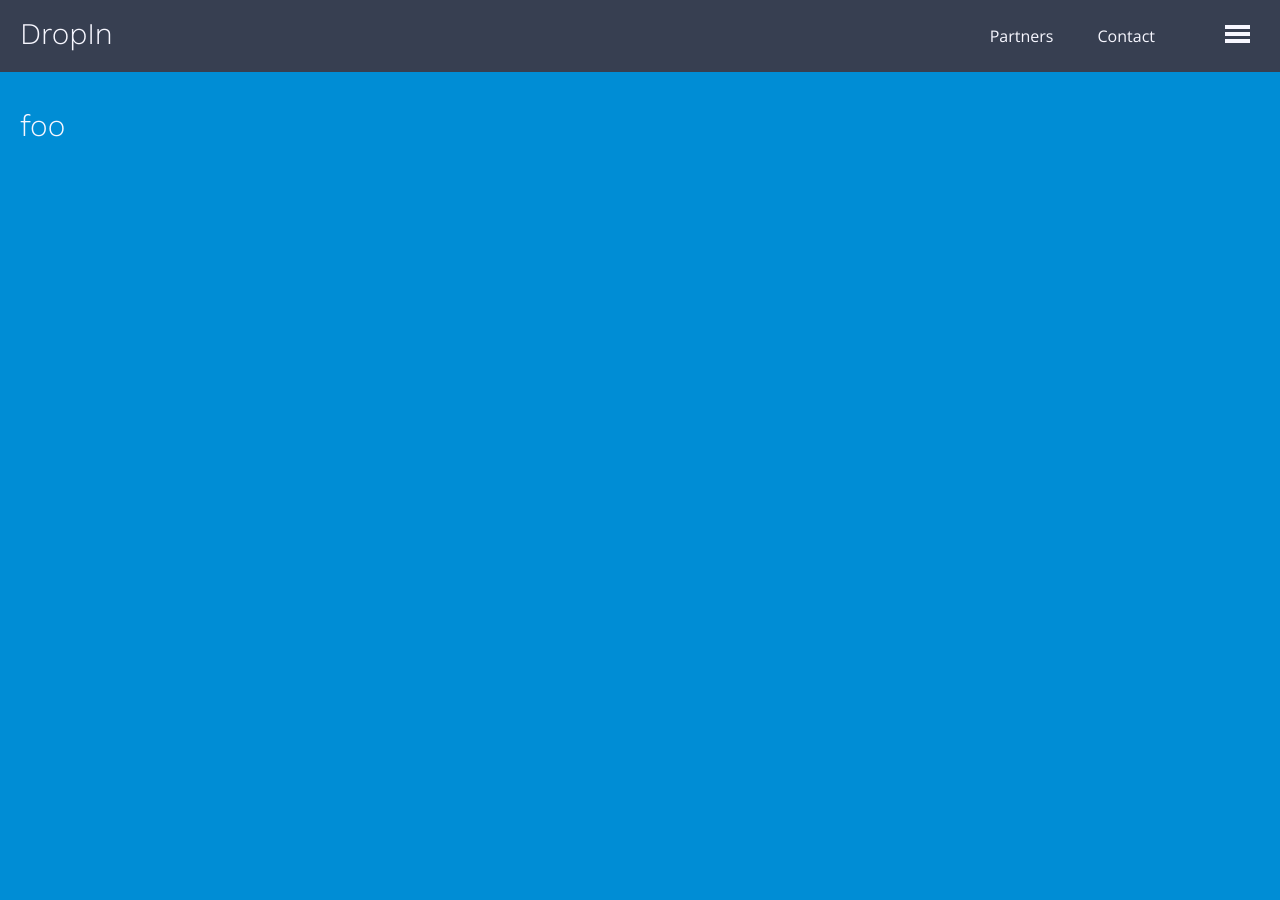
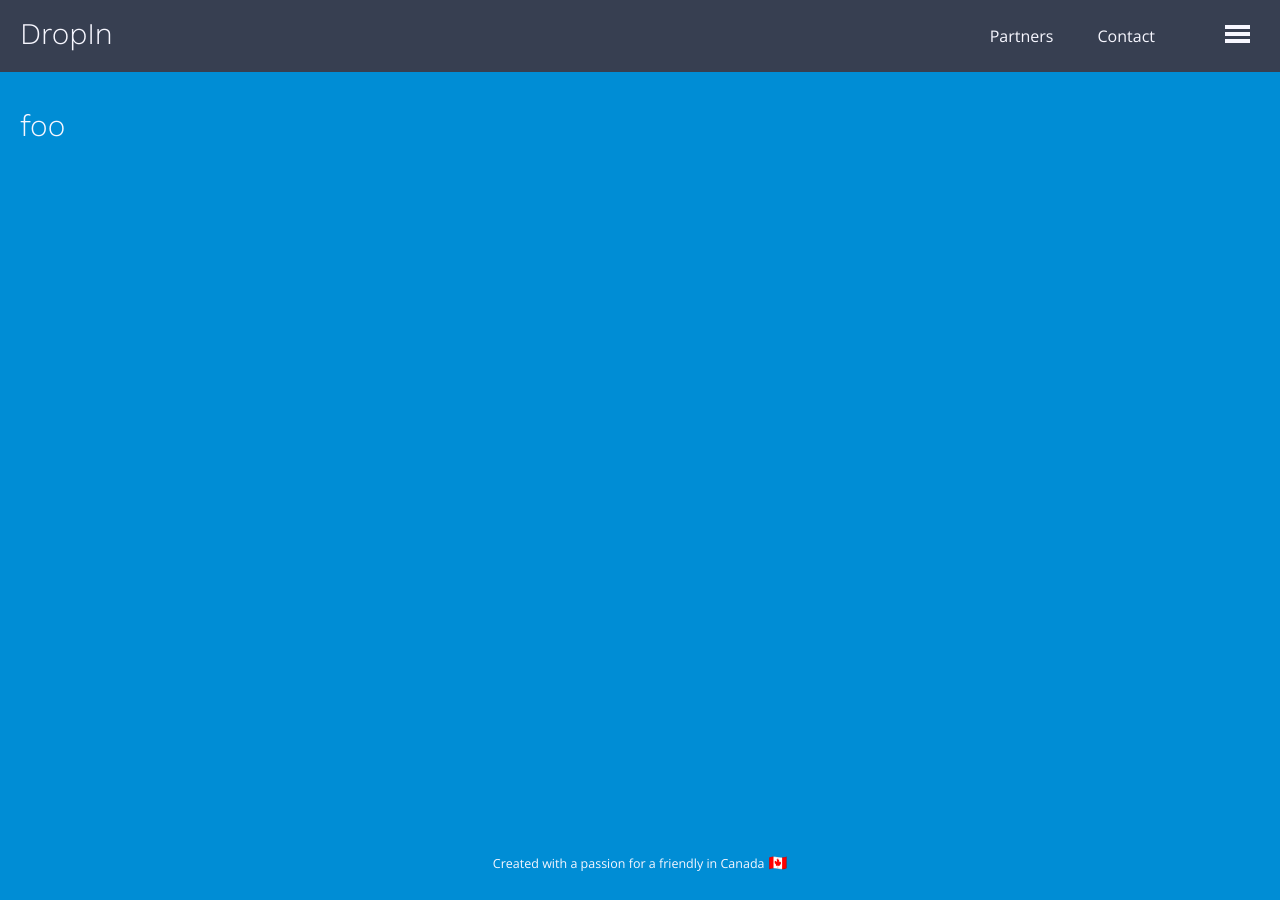
Before and after one commit to fidogroupe/drop-in-marketing-site, a Jekyll site: the page built from index.html, in a window 1280 px wide. Built offline with Jekyll 4.4.1, drawn with Linux system fonts in a browser that asks for light colours.

Commit message:
Adds content to the footer and styles it

```diff
--- a/_includes/footer.html
+++ b/_includes/footer.html
@@ -1,5 +1,5 @@
 <footer class="site-footer">
-
+  <p><small>Created with a passion for a friendly in Canada</small> 🇨🇦</p>
 </footer>
 
 
--- a/_sass/_base.scss
+++ b/_sass/_base.scss
@@ -285,3 +285,8 @@ a:not([data-link='no-style']) {
     }
   }
 }
+
+
+.site-footer {
+  text-align: center;
+}
```
